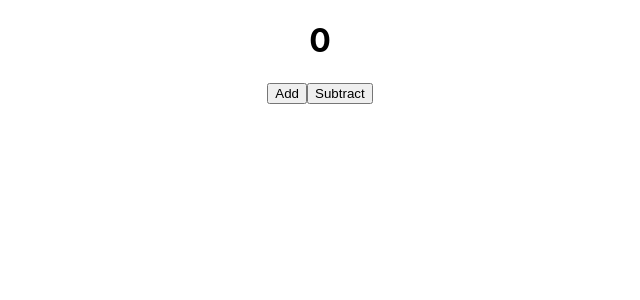
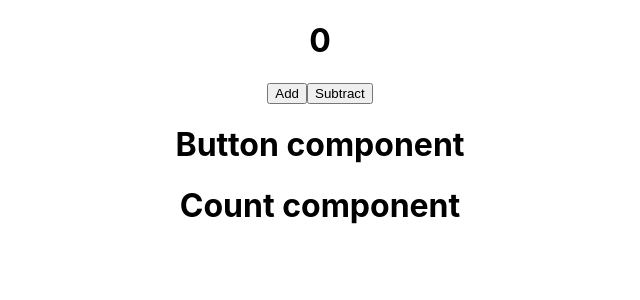
Before and after one commit to joezucco/react-basic-counter, a React (Create React App) app: page / in a window 1280 px wide. Shown: the top 300 px of the page, without its empty margins (320-960 px from the left). Built offline with nearby package versions, Linux system fonts and the light colour scheme.

Commit message:
import and render skeleton components

```diff
--- a/src/App.js
+++ b/src/App.js
@@ -1,4 +1,6 @@
 import { useState } from "react";
+import { Button } from "./components/Button";
+import Count from "./components/Count";
 import "./App.css";
 
 function App() {
@@ -10,6 +12,10 @@ function App() {
       <h1>{counter}</h1>
       <button onClick={() => setCounter(counter + 1)}>Add</button>
       <button onClick={() => setCounter(counter - 1)}>Subtract</button>
+
+      {/* Components */}
+      <Button />
+      <Count />
     </div>
   );
 }
--- a/src/components/Button.js
+++ b/src/components/Button.js
@@ -1,5 +1,3 @@
-import React from "react";
-
 export const Button = (props) => {
   return (
     <div>
```
